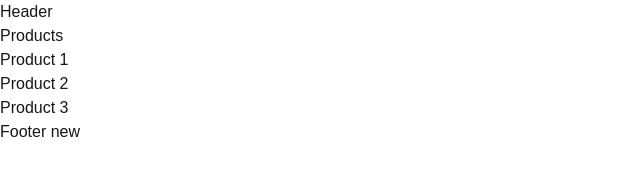
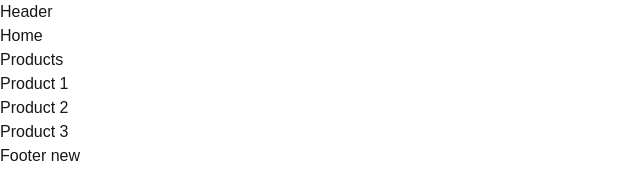
Before and after one commit to gufran0/next-js-revision., a Next.js app: page /products in a window 1280 px wide. Shown: the top 194 px of the page, without its empty margins (0-640 px from the left). Built offline with nearby package versions, Linux system fonts and the light colour scheme.

Commit message:
links and navigation revision

```diff
--- a/src/app/layout.tsx
+++ b/src/app/layout.tsx
@@ -1,6 +1,8 @@
 import type { Metadata } from "next";
 import localFont from "next/font/local";
 import "./globals.css";
+
+
 
 const geistSans = localFont({
   src: "./fonts/GeistVF.woff",
--- a/src/app/page.tsx
+++ b/src/app/page.tsx
@@ -1,9 +1,11 @@
-
+import Link from "next/link";
 
 export default function Home() {
   return (
     <div className="grid grid-rows-[20px_1fr_20px] items-center justify-items-center min-h-screen p-8 pb-20 gap-16 sm:p-20 font-[family-name:var(--font-geist-sans)]">
       <h1 className="text-4xl font-bold">Hello World</h1>
+      <Link href="/blog">Blog</Link>
+      <Link href="/products">Products</Link>
     </div>
   );
 }
--- a/src/app/products/page.tsx
+++ b/src/app/products/page.tsx
@@ -1,10 +1,20 @@
+import Link from "next/link";
 export default function Products() {
+
   return (
     <div>
+      <Link href="/">Home</Link>
+
       <h1>Products</h1>
-      <h2>Product 1</h2>
-      <h2>Product 2</h2>
-      <h2>Product 3</h2>
+      <h2>
+        <Link href="/products/1">Product 1</Link>
+      </h2>
+      <h2>
+        <Link href="/products/2" replace>Product 2</Link>
+      </h2>
+      <h2>
+        <Link href="/products/3">Product 3</Link>
+      </h2>
     </div>
   );
 }
```
Also changed, not shown: src/app/(auth)/layout.tsx (added, +36 -0 lines), src/app/auth/layout.tsx (deleted, +0 -10 lines), src/app/order-product/page.tsx (added, +21 -0 lines), src/app/(auth)/forgot-password/page.tsx (renamed from src/app/auth/forgot-password/page.tsx), src/app/(auth)/login/page.tsx (renamed from src/app/auth/login/page.tsx), src/app/(auth)/register/page.tsx (renamed from src/app/auth/register/page.tsx).
